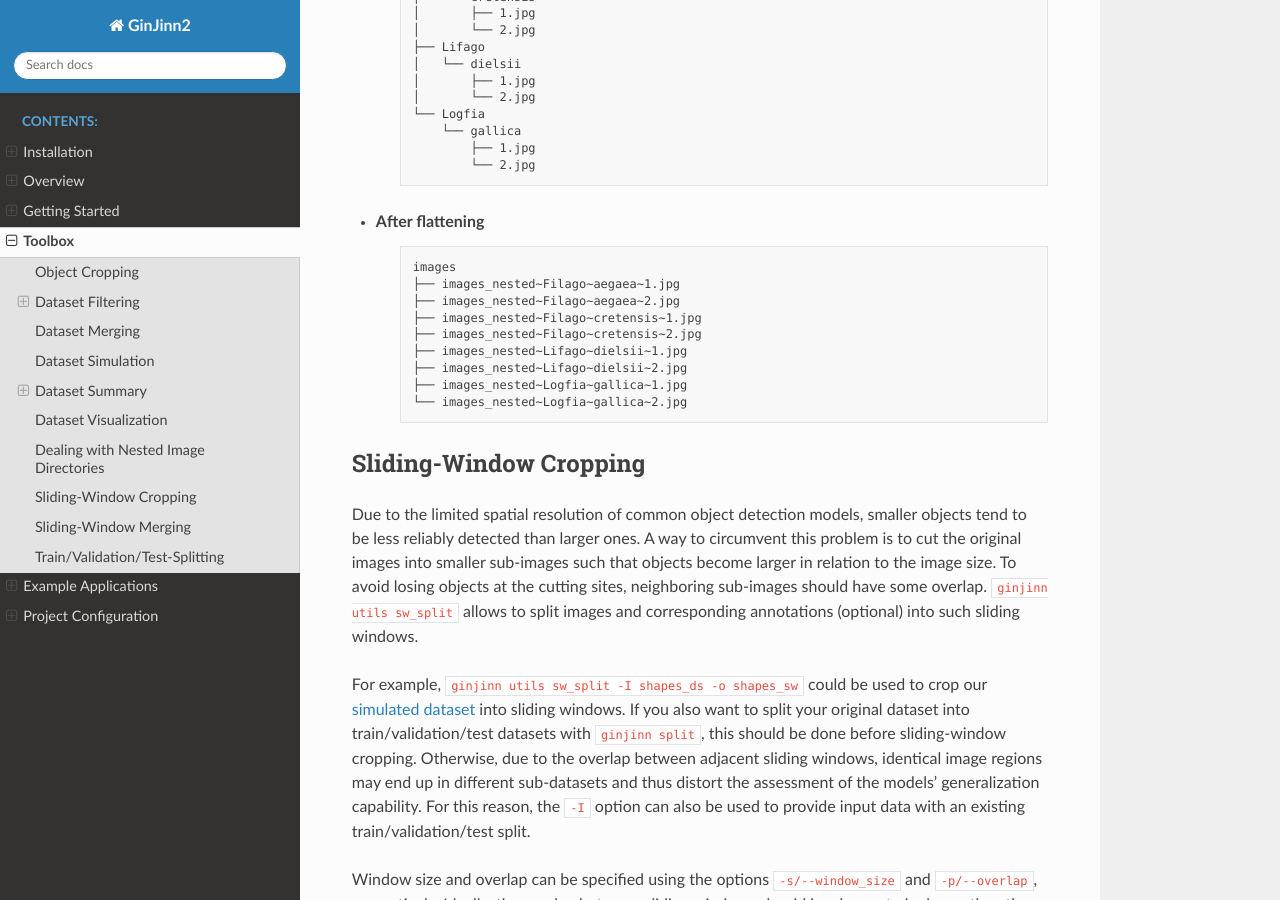
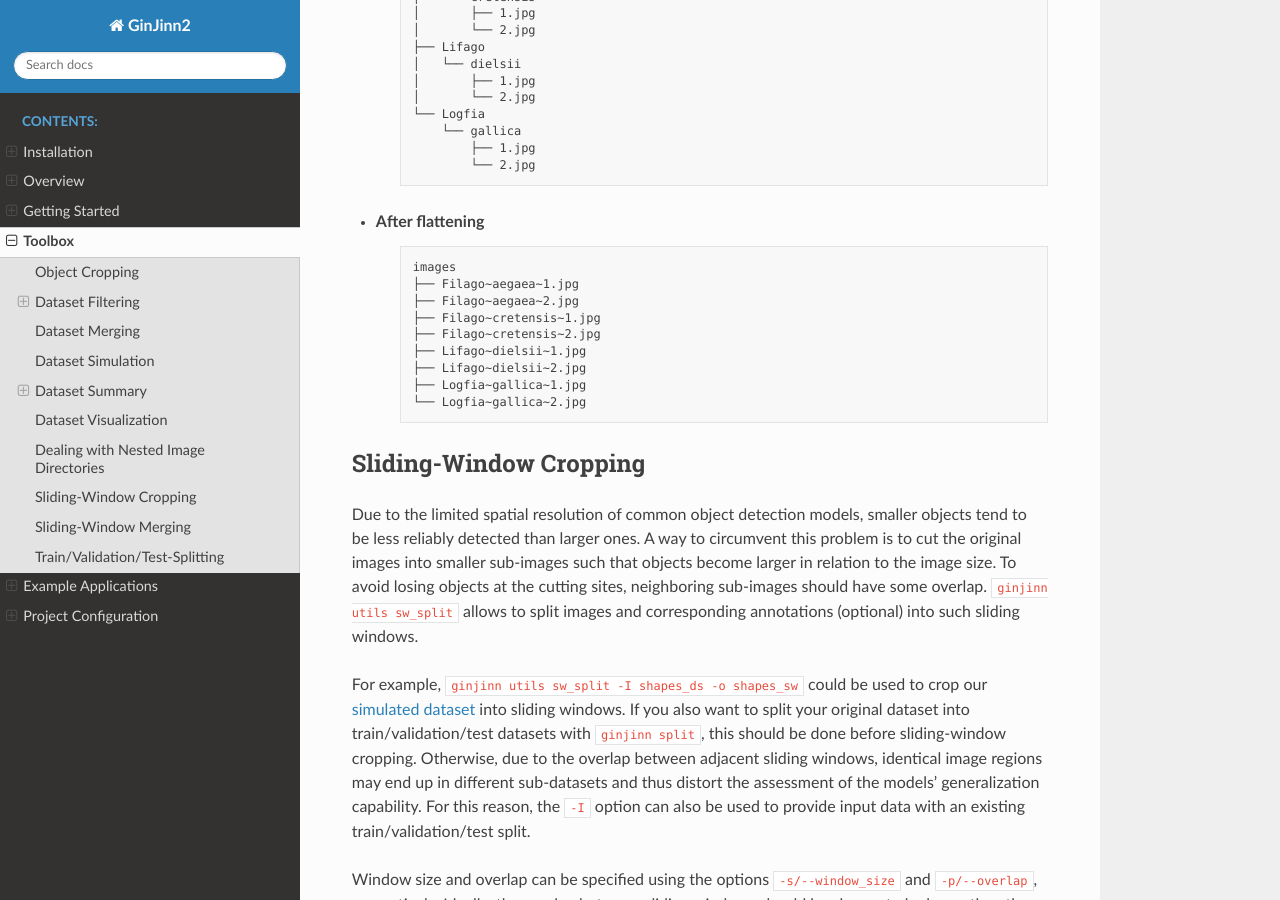
Before and after one commit to AGOberprieler/GinJinn2, a Sphinx documentation site: the page built from docs/4-toolbox.rst, in a window 1280 px wide and 900 px high, scrolled down 4918 px. Built offline with Sphinx 7.4.7 and the Read the Docs theme 2.0.0, drawn with Linux system fonts in a browser that asks for light colours.

Commit message:
flattening updated

```diff
--- a/docs/4-toolbox.rst
+++ b/docs/4-toolbox.rst
@@ -219,14 +219,14 @@ In both cases, slashes in the original image paths are replaced by some reserved
     .. code-block:: none
 
         images
-        ├── images_nested~Filago~aegaea~1.jpg
-        ├── images_nested~Filago~aegaea~2.jpg
-        ├── images_nested~Filago~cretensis~1.jpg
-        ├── images_nested~Filago~cretensis~2.jpg
-        ├── images_nested~Lifago~dielsii~1.jpg
-        ├── images_nested~Lifago~dielsii~2.jpg
-        ├── images_nested~Logfia~gallica~1.jpg
-        └── images_nested~Logfia~gallica~2.jpg
+        ├── Filago~aegaea~1.jpg
+        ├── Filago~aegaea~2.jpg
+        ├── Filago~cretensis~1.jpg
+        ├── Filago~cretensis~2.jpg
+        ├── Lifago~dielsii~1.jpg
+        ├── Lifago~dielsii~2.jpg
+        ├── Logfia~gallica~1.jpg
+        └── Logfia~gallica~2.jpg
 
 
 Sliding-Window Cropping
```
